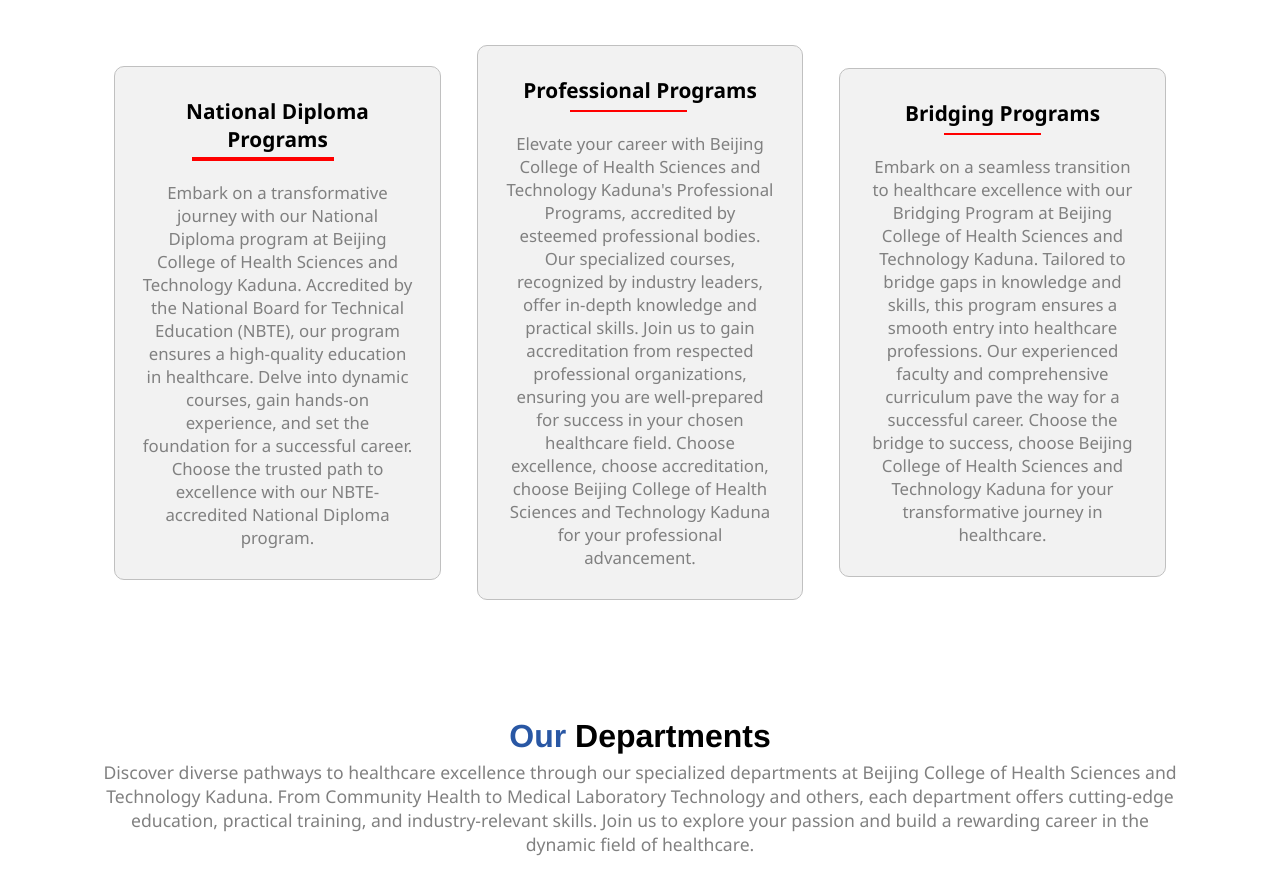
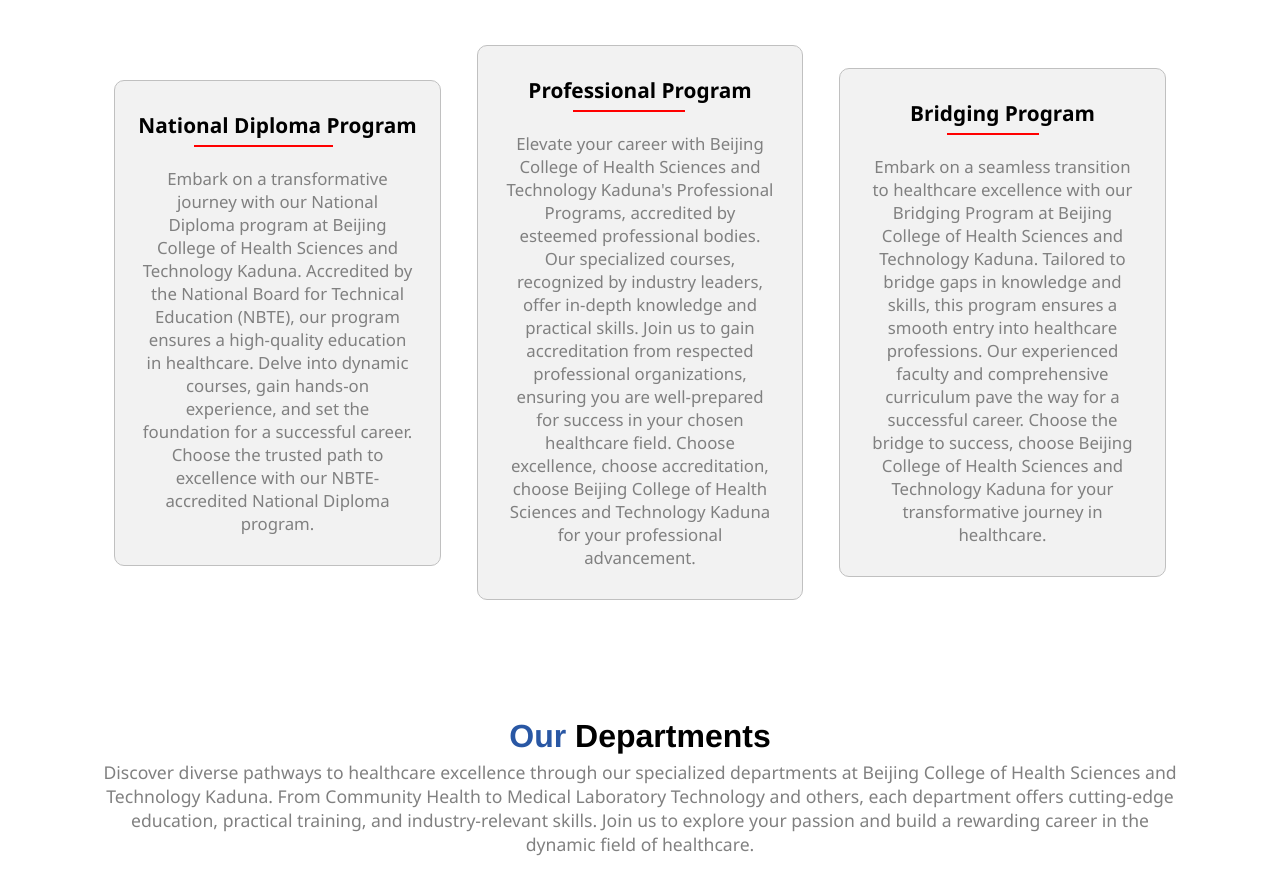
Before and after one commit to freddyzine/bchstkaduna, a plain HTML site: page index.html in a window 1280 px wide. Shown: the part 1015-1888 px from the top of the page. Drawn offline with Linux system fonts and the light colour scheme.

Commit message:
Update index.html
Removed 's' from Program

```diff
--- a/index.html
+++ b/index.html
@@ -61,7 +61,7 @@
 
          <section class="firstSec">
             <section class="courseSec">
-               <h3>National Diploma Programs</h3>
+               <h3>National Diploma Program</h3>
                <p>
                   Embark on a transformative journey with our National Diploma program
                   at Beijing College of Health Sciences and Technology Kaduna.
@@ -74,7 +74,7 @@
             </section>
 
             <section class="courseSec">
-               <h3>Professional Programs</h3>
+               <h3>Professional Program</h3>
                <p>
                   Elevate your career with Beijing College of Health Sciences and Technology
                   Kaduna's Professional Programs, accredited by esteemed professional bodies.
@@ -88,7 +88,7 @@
             </section>
 
             <section class="courseSec">
-               <h3>Bridging Programs</h3>
+               <h3>Bridging Program</h3>
                <p>
                   Embark on a seamless transition to healthcare excellence with our Bridging
                   Program at Beijing College of Health Sciences and Technology Kaduna.
```
